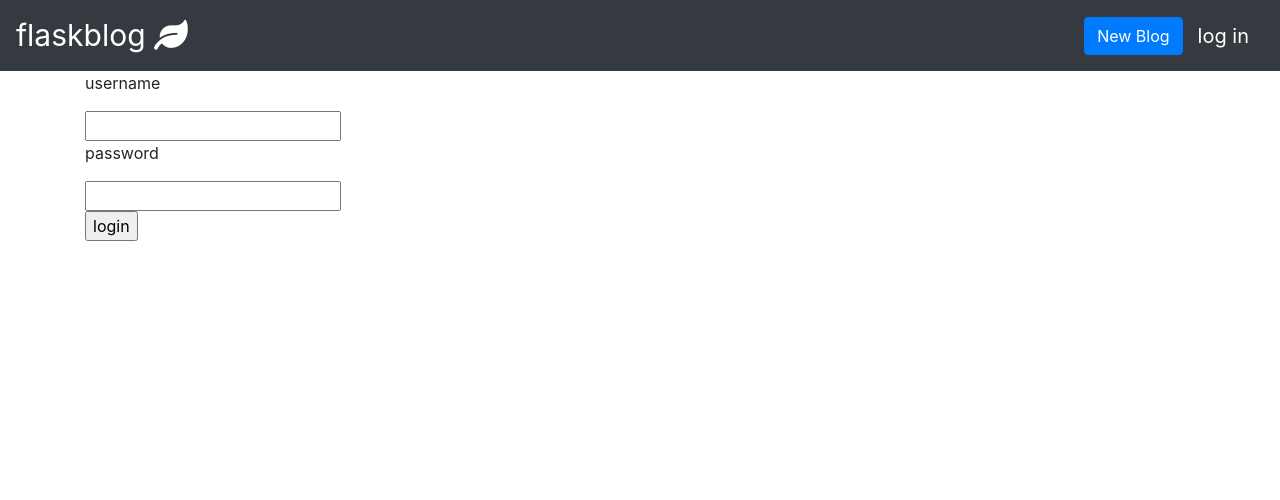
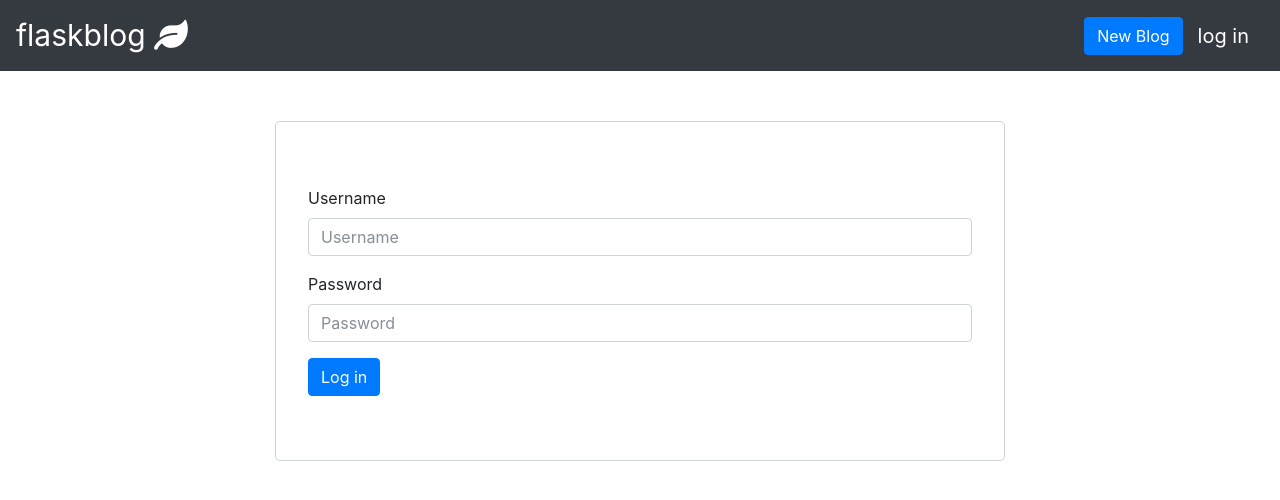
Before and after one commit to SamLubbers/flaskblog, a Flask app: page /login in a window 1280 px wide. Shown: the top 500 px of the page. Run offline with Flask 2, Linux system fonts and the light colour scheme; some libraries are stand-ins or nearby versions.

Commit message:
login page style

```diff
--- a/flaskblog/static/css/style.css
+++ b/flaskblog/static/css/style.css
@@ -14,3 +14,20 @@
     text-decoration: none;
     color: white;
 }
+.jumbominimal{
+    border-style:solid;
+    border-width:1px;
+    border-color:#CED4DA;
+    background-color:white;
+}
+
+.top-container{
+    margin-top:50px;
+}
+
+.center{
+    text-align:center;
+}
+.alert{
+    margin-top:20px;
+}
--- a/flaskblog/templates/base.html
+++ b/flaskblog/templates/base.html
@@ -18,7 +18,7 @@
 <body>
     {%block navbar%}{%endblock%}
 
-    <div class="container">
+    <div class="container top-container">
         {%block content%}{% endblock%}
     </div>
     <!-- Bootstrap JS -->
--- a/flaskblog/templates/login.html
+++ b/flaskblog/templates/login.html
@@ -2,17 +2,32 @@
 
 {% block title %}flaskblog login{% endblock %}
 {% block content %}
-    {% if session.logged_in%}
-    <p>you are already logged in</p>
-    {% else %}
-    <form method="post">
-        <p>username</p>
-        <input type="text" name="username">
-        <p>password</p>
-        <input type="text" name="password">
-        <br>
-        <input type="submit" value="login">
-    </form>
-    {% if error %}<p><strong>error: </strong>{{error}}</p>{% endif %}
-    {% endif %}
+    <div class="row">
+        <div class="col-md-8 offset-md-2 col-12">
+
+            {% if session.logged_in%}
+            <p class="center">you are already logged in</p>
+            {% else %}
+                <div class="jumbotron jumbominimal">
+                    <form method="post">
+                          <div class="form-group">
+                            <label for="username">Username</label>
+                            <input type="text" class="form-control" id="username" name="username" placeholder="Username">
+                          </div>
+                          <div class="form-group">
+                            <label for="password">Password</label>
+                            <input type="password" class="form-control" id="password" name="password" placeholder="Password">
+                          </div>
+                        <button type="submit" class="btn btn-primary">Log in</button>
+                    </form>
+                    {% if error %}
+                    <div class="alert alert-danger" role="alert">
+                        {{error}}
+                    </div>
+
+                    {% endif %}
+                </div>
+            {% endif %}
+        </div>
+    </div>
 {% endblock %}
--- a/flaskblog/templates/new_blog_entry.html
+++ b/flaskblog/templates/new_blog_entry.html
@@ -11,6 +11,6 @@
         <input type="submit" value="post">
     </form>
     {% else %}
-    <p>You must <a href="{{url_for('login')}}">log in </a> to post a blog </p>
+    <p class="center">You must <a href="{{url_for('login')}}">log in </a> to post a blog </p>
     {% endif %}
 {% endblock %}
```
